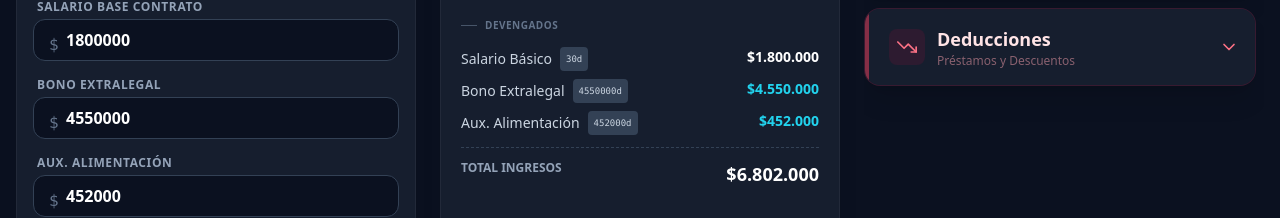
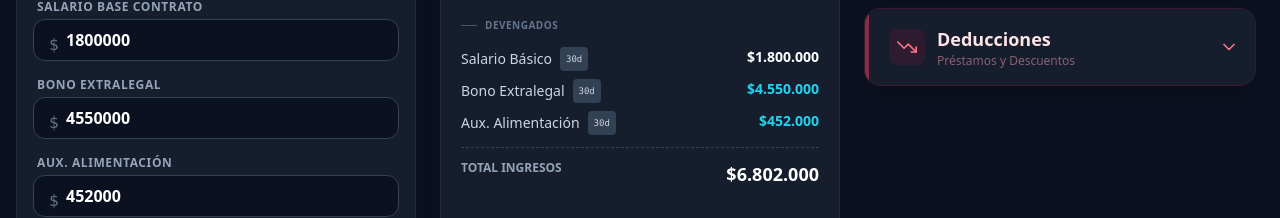
Before and after one commit to DilsonZM/NominaHAMB, a React (Vite) app: page / in a window 1280 px wide. Shown: the part 151-369 px from the top of the page. Built offline with nearby package versions, Linux system fonts and the light colour scheme.

Commit message:
Fix: Corrección en visualización de días para Bono y Auxilio v1.3.2

```diff
--- a/src/App.jsx
+++ b/src/App.jsx
@@ -27,7 +27,7 @@ function useLocalStorage(key, initialValue) {
   return [storedValue, setStoredValue];
 }
 
-const APP_VERSION = "v1.3.1";
+const APP_VERSION = "v1.3.2";
 
 export default function App() {
   // --- TEMA ---
@@ -220,7 +220,8 @@ export default function App() {
       safeOtros,
       safePrestamos,
       safeFunebres,
-      diasContrato
+      diasContrato,
+      diasParaAuxilios
     };
   }, [salary, bonus, food, otrosIngresos, prestamos, funebres, counters, startDayInput, endDayInput]);
 
@@ -426,12 +427,12 @@ export default function App() {
                       )}
 
                       <div className="flex justify-between py-1">
-                          <span className="text-slate-600 dark:text-slate-300 flex items-center gap-2">Bono Extralegal <span className="px-1.5 py-0.5 bg-slate-100 dark:bg-slate-700 rounded text-[9px] text-slate-500 dark:text-slate-300 font-mono">{Math.round(payroll.bonoReal / (payroll.safeBonus/30 || 1))}d</span></span>
+                          <span className="text-slate-600 dark:text-slate-300 flex items-center gap-2">Bono Extralegal <span className="px-1.5 py-0.5 bg-slate-100 dark:bg-slate-700 rounded text-[9px] text-slate-500 dark:text-slate-300 font-mono">{payroll.diasParaAuxilios}d</span></span>
                           <span className="font-bold text-cyan-600 dark:text-cyan-400">{formatMoney(payroll.bonoReal)}</span>
                       </div>
 
                       <div className="flex justify-between py-1">
-                          <span className="text-slate-600 dark:text-slate-300 flex items-center gap-2">Aux. Alimentación <span className="px-1.5 py-0.5 bg-slate-100 dark:bg-slate-700 rounded text-[9px] text-slate-500 dark:text-slate-300 font-mono">{Math.round(payroll.auxAlimReal / (payroll.safeFood/30 || 1))}d</span></span>
+                          <span className="text-slate-600 dark:text-slate-300 flex items-center gap-2">Aux. Alimentación <span className="px-1.5 py-0.5 bg-slate-100 dark:bg-slate-700 rounded text-[9px] text-slate-500 dark:text-slate-300 font-mono">{payroll.diasParaAuxilios}d</span></span>
                           <span className="font-bold text-cyan-600 dark:text-cyan-400">{formatMoney(payroll.auxAlimReal)}</span>
                       </div>
 
```
Also changed, not shown: 1 other file (tests, documents, lock files or other folders).
